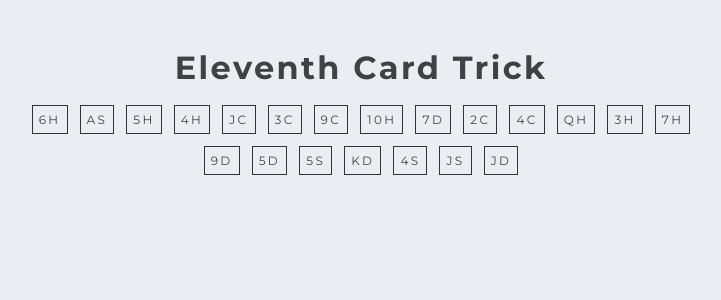
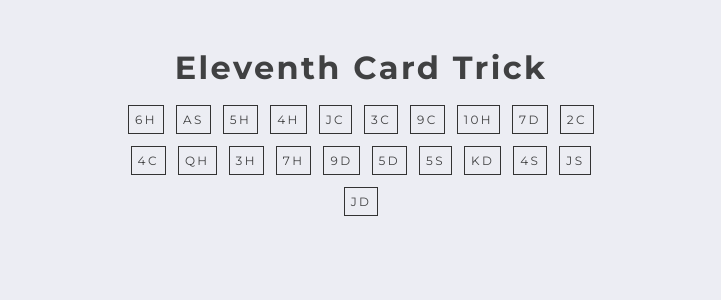
Before and after one commit to JRRGomes/eleventh-card-trick, a React (Create React App) app: page / in a window 1280 px wide. Shown: the top 300 px of the page, without its empty margins (279-1000 px from the left). Built offline with nearby package versions, Linux system fonts and the light colour scheme.

Commit message:
feat: Created CreateDeck componet to detach the deck creation from Deck component

```diff
--- a/package.json
+++ b/package.json
@@ -35,5 +35,8 @@
       "last 1 firefox version",
       "last 1 safari version"
     ]
+  },
+  "devDependencies": {
+    "jest": "^27.5.1"
   }
 }
--- /dev/null
+++ b/src/components/CreateDeck.js
@@ -0,0 +1,10 @@
+import React from 'react'
+
+const CreateDeck = (suits, cards) => {
+  let deck = suits.flatMap((suit) =>
+  cards.map(card => ({suit: suit, card: card})
+  ))
+  return deck
+}
+
+export default CreateDeck
--- a/src/components/Deck.js
+++ b/src/components/Deck.js
@@ -1,6 +1,7 @@
-import React from 'react'
+import React from 'react';
 import '../styles/elements/_deck-container.css';
 import '../styles/elements/_deck.css';
+import CreateDeck from './CreateDeck'
 
 const SUITS = ["H", "S", "D", "C"];
 const CARDS = [
@@ -20,9 +21,8 @@ const CARDS = [
 ];
 
 const Deck = () => {
-  let deck = SUITS.flatMap((suit) =>
-  CARDS.map(card => ({suit: suit, card: card})
-  ))
+
+  let deck = CreateDeck(SUITS, CARDS)
 
   let shuffled = [...deck].sort(() => 0.5 - Math.random()).slice(0,21);
   let twentyOneCards = shuffled.slice(0,21)
--- a/src/styles/elements/_deck-container.css
+++ b/src/styles/elements/_deck-container.css
@@ -2,6 +2,6 @@
   display: flex;
   flex-wrap: wrap;
   justify-content: center;
-  max-width: 55%;
+  max-width: 40%;
   margin-top: var(--space-small);
 }
```
Also changed, not shown: 1 other file (tests, documents, lock files or other folders).
